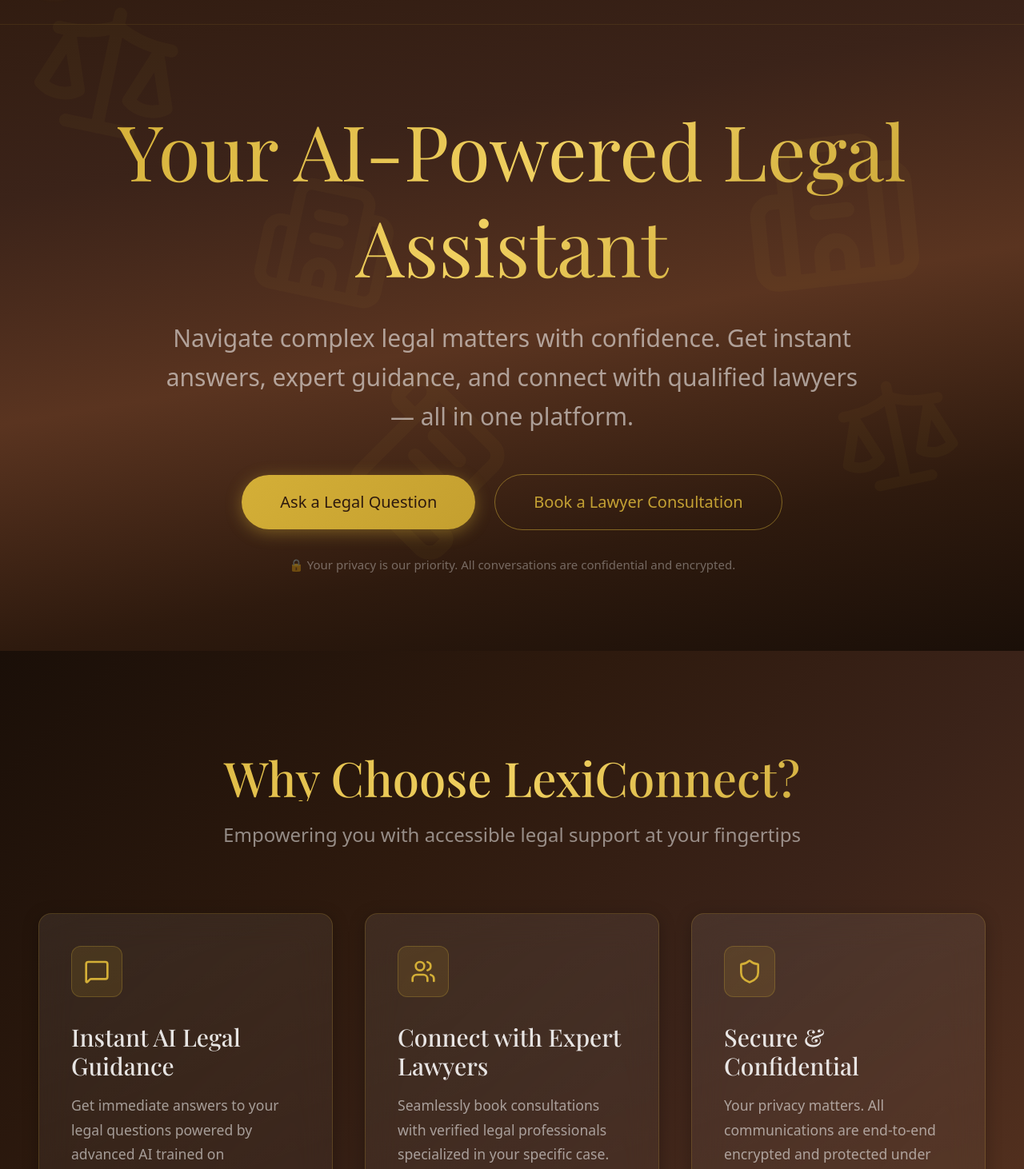
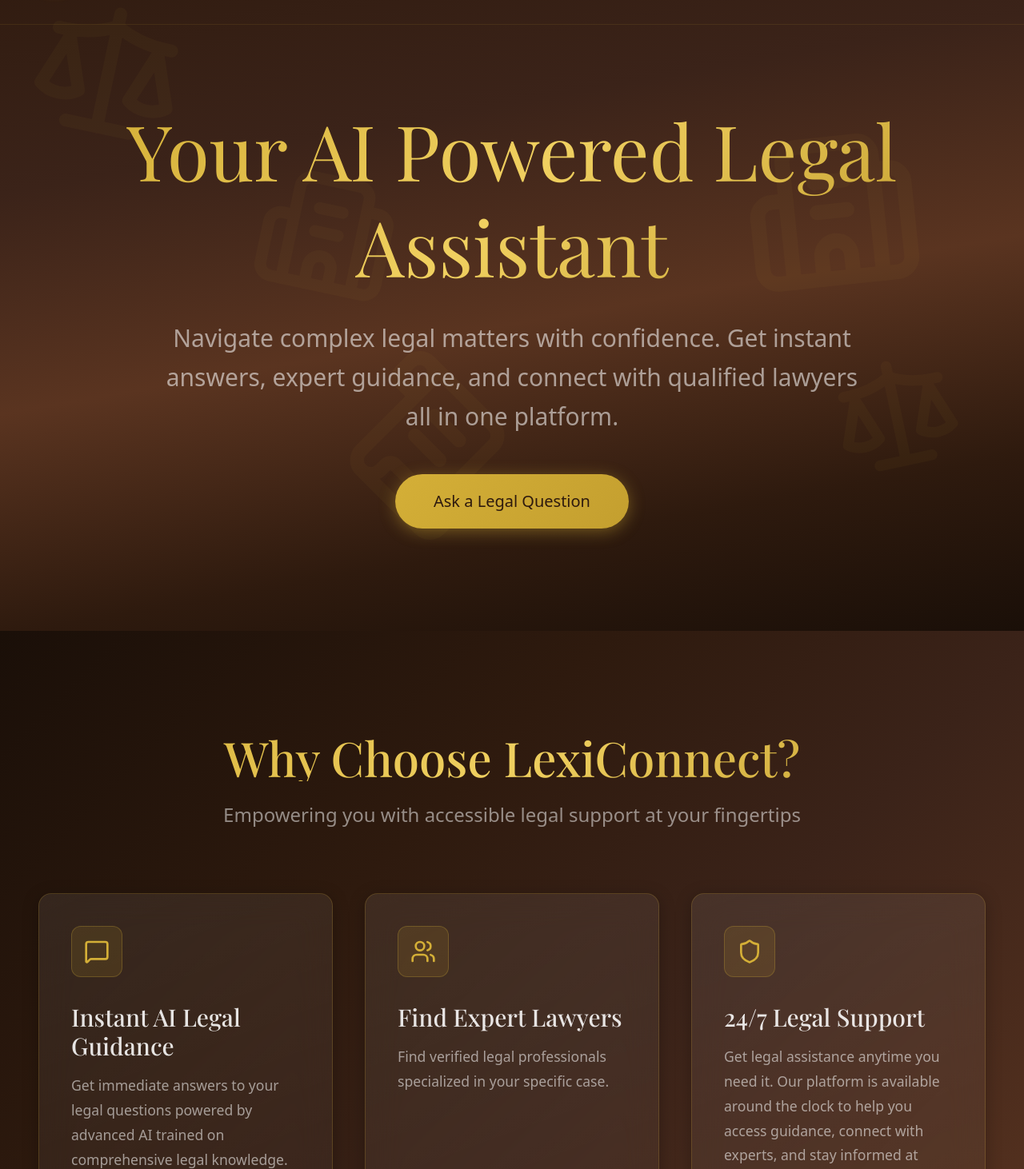
Before and after one commit to Muhammad-Ibrahim4034/LexiConnect-Frontend, a React (Vite) app: page / in a window 1280 px wide. Shown: the part 88-1550 px from the top of the page at 80% size. Built offline with nearby package versions, Linux system fonts and the light colour scheme.

Commit message:
frontend fixed 1

```diff
--- a/src/components/landing/FeaturesSection.tsx
+++ b/src/components/landing/FeaturesSection.tsx
@@ -8,13 +8,13 @@
   },
   {
     icon: Users,
-    title: 'Connect with Expert Lawyers',
-    description: 'Seamlessly book consultations with verified legal professionals specialized in your specific case. Get matched with the right expert for your needs.'
+    title: 'Find Expert Lawyers',
+    description: 'Find verified legal professionals specialized in your specific case.'
   },
   {
     icon: Shield,
-    title: 'Secure & Confidential',
-    description: 'Your privacy matters. All communications are end-to-end encrypted and protected under attorney-client privilege standards. Your data stays yours.'
+    title: '24/7 Legal Support',
+    description: 'Get legal assistance anytime you need it. Our platform is available around the clock to help you access guidance, connect with experts, and stay informed at every step.'
   }
 ];
 
--- a/src/components/landing/HeroSection.tsx
+++ b/src/components/landing/HeroSection.tsx
@@ -122,7 +122,7 @@
             backgroundClip: 'text',
           }}
         >
-          Your AI-Powered Legal Assistant
+          Your AI Powered Legal Assistant
         </h1>
 
         <p
@@ -130,7 +130,7 @@
           style={{ color: 'rgba(255,255,255,0.55)' }}
         >
           Navigate complex legal matters with confidence. Get instant answers, expert guidance,
-          and connect with qualified lawyers — all in one platform.
+          and connect with qualified lawyers all in one platform.
         </p>
 
         <div className="flex gap-6 justify-center items-center mb-8">
@@ -155,34 +155,8 @@
               Ask a Legal Question
             </button>
           </Link>
-
-          <Link to="/signup">
-            <button
-              className="px-12 py-5 text-xl rounded-full transition-all"
-              style={{
-                background: 'transparent',
-                border: '1px solid rgba(212,175,55,0.5)',
-                color: 'rgba(212,175,55,0.9)',
-              }}
-              onMouseEnter={(e) => {
-                e.currentTarget.style.background = 'rgba(212,175,55,0.1)';
-                e.currentTarget.style.border = '1px solid rgba(212,175,55,0.8)';
-                e.currentTarget.style.transform = 'translateY(-1px)';
-              }}
-              onMouseLeave={(e) => {
-                e.currentTarget.style.background = 'transparent';
-                e.currentTarget.style.border = '1px solid rgba(212,175,55,0.5)';
-                e.currentTarget.style.transform = 'translateY(0)';
-              }}
-            >
-              Book a Lawyer Consultation
-            </button>
-          </Link>
         </div>
 
-        <p style={{ fontSize: '15px', color: 'rgba(255,255,255,0.35)' }}>
-          🔒 Your privacy is our priority. All conversations are confidential and encrypted.
-        </p>
       </div>
 
 
```
